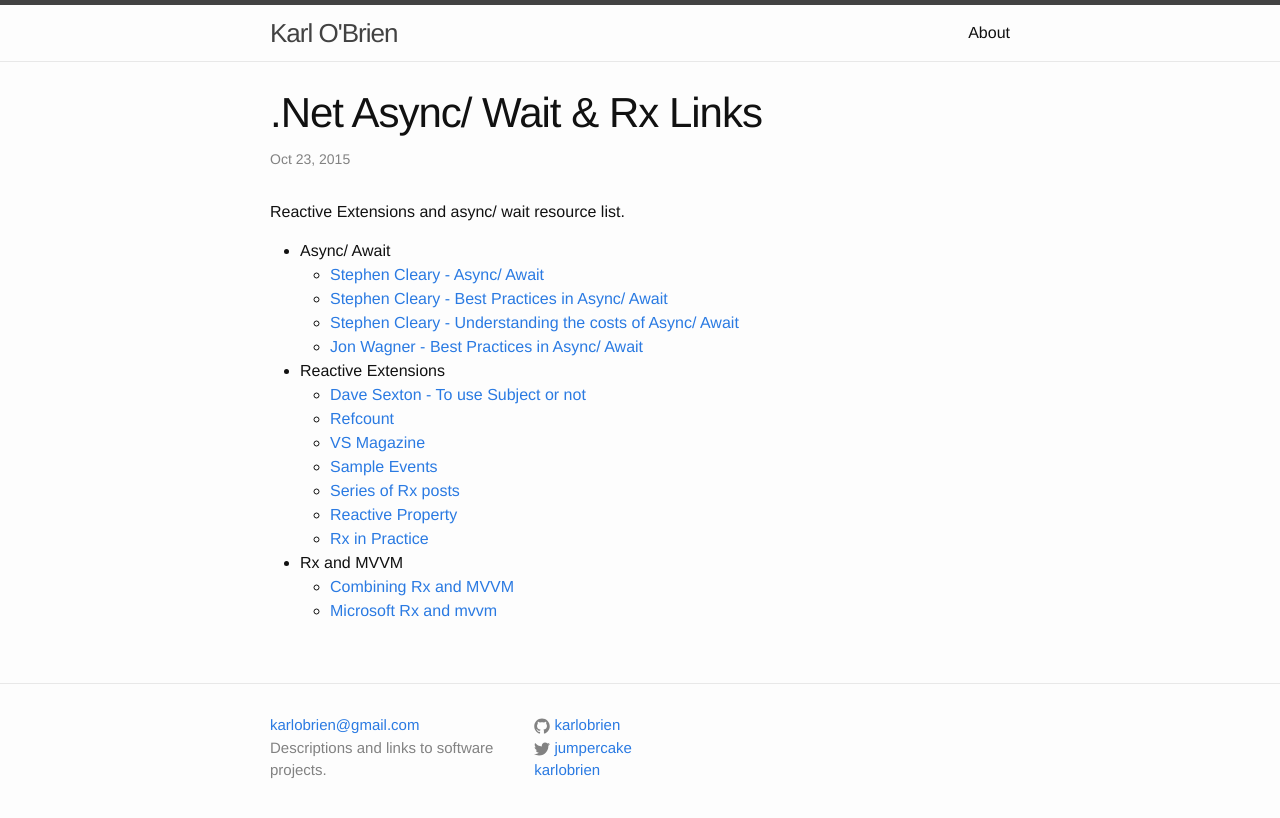
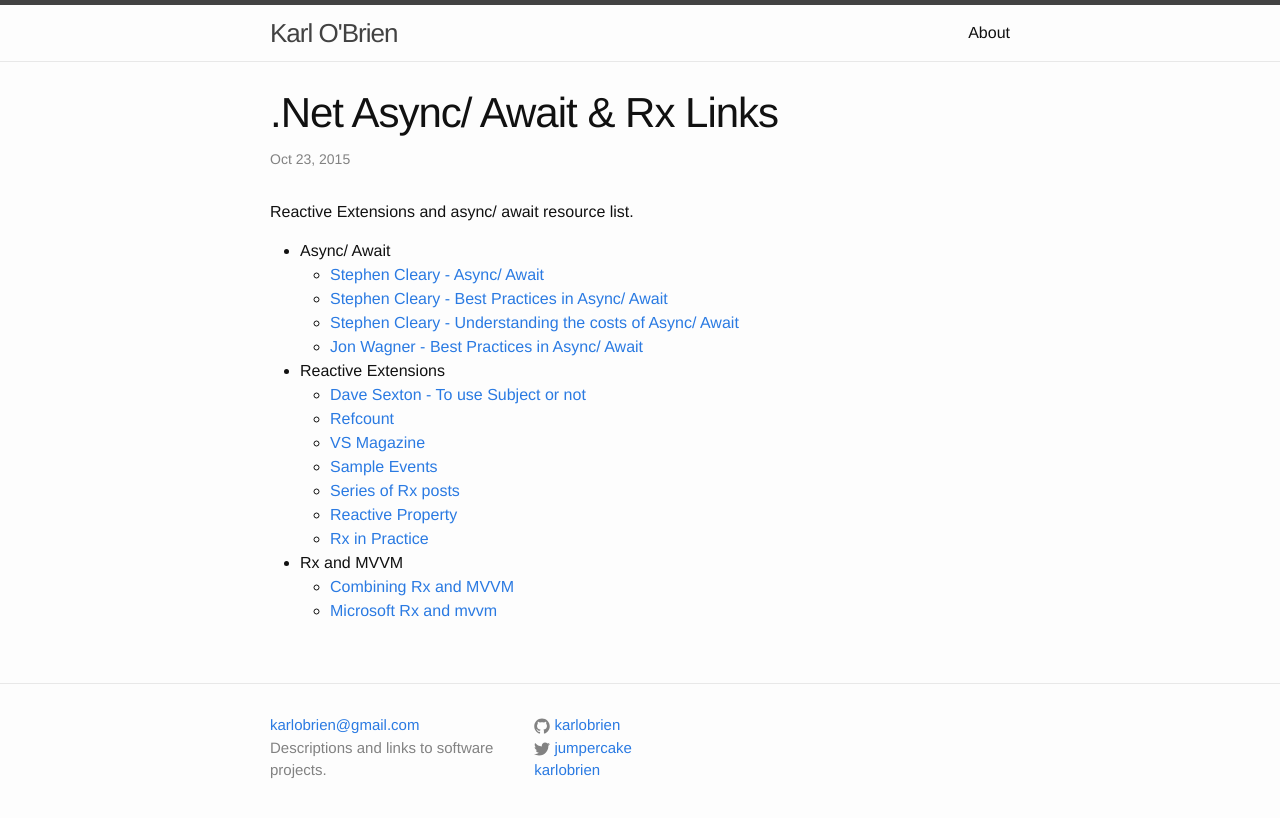
Before and after one commit to karlobrien/karlobrien.github.com, a Jekyll site: the page built from _posts/2015-10-23-AsyncRxList.markdown, in a window 1280 px wide. Shown: the top 818 px of the page. Built offline with Jekyll 4.4.1, drawn with Linux system fonts in a browser that asks for light colours.

Commit message:
fixed typo

```diff
--- a/_posts/2015-10-23-AsyncRxList.markdown
+++ b/_posts/2015-10-23-AsyncRxList.markdown
@@ -1,11 +1,11 @@
 ---
 layout: post
-title:  ".Net Async/ Wait & Rx Links"
+title:  ".Net Async/ Await & Rx Links"
 date:   2015-10-23
 categories: software learning rx async
 ---
 
-Reactive Extensions and async/ wait resource list.
+Reactive Extensions and async/ await resource list.
 
 * Async/ Await
   * [Stephen Cleary - Async/ Await](http://blog.stephencleary.com/2012/02/async-and-await.html)
```
